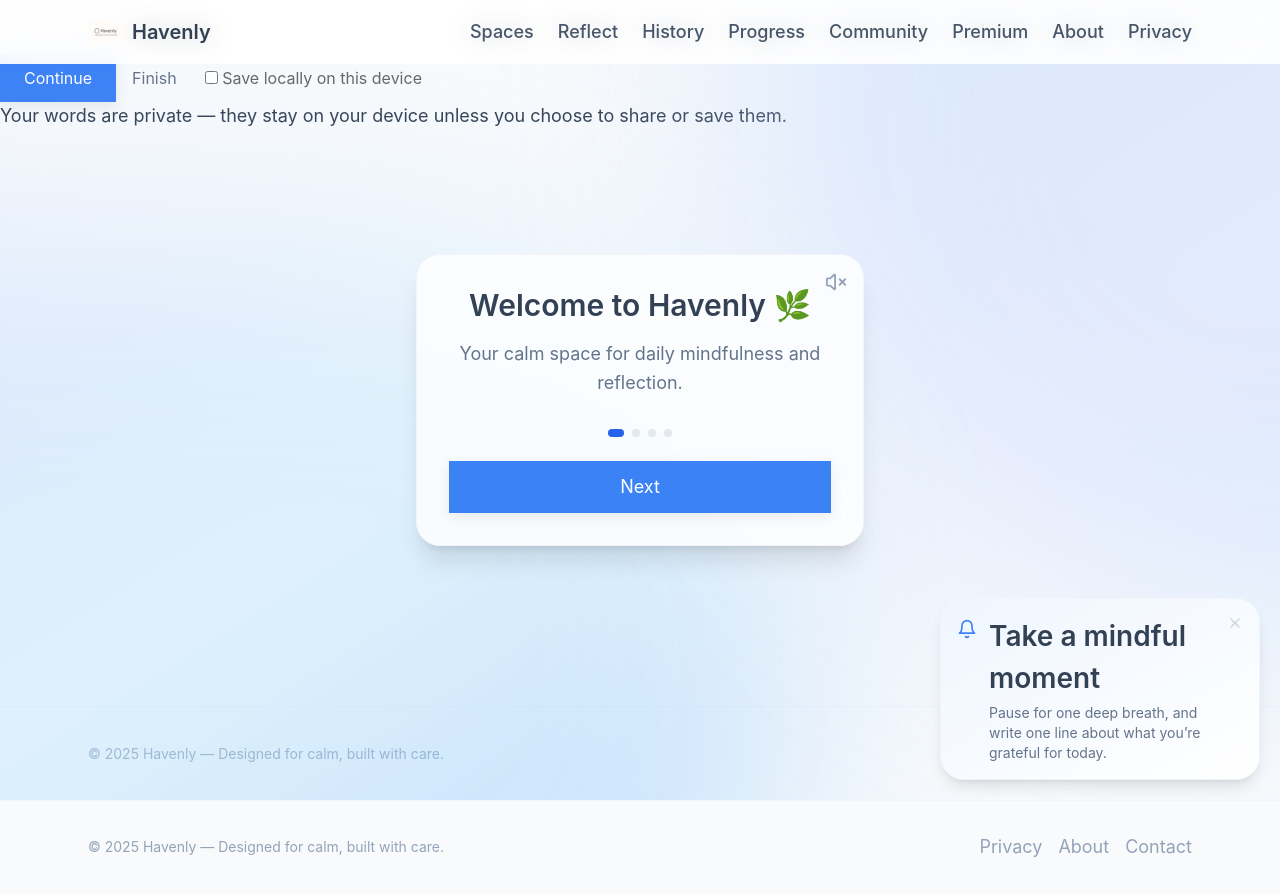
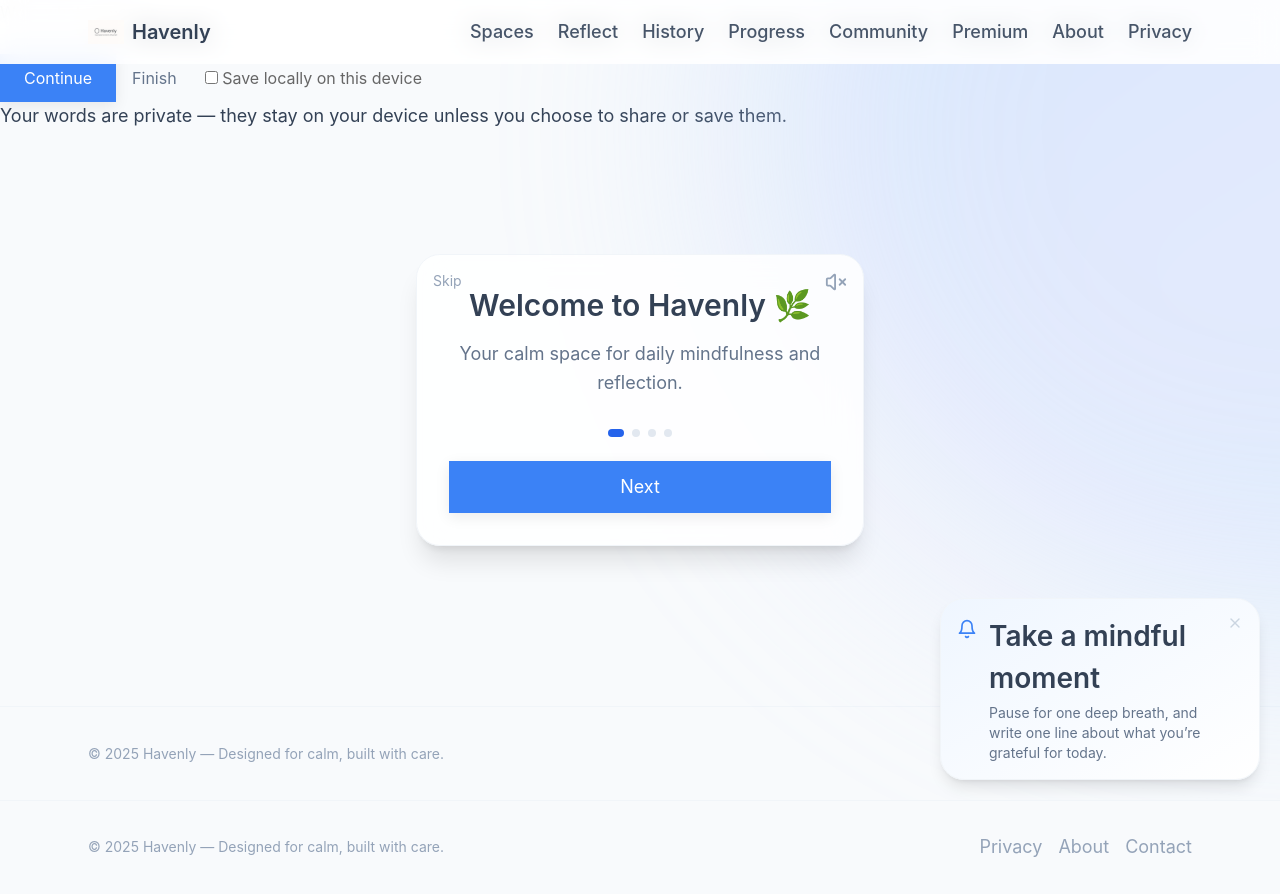
Before and after one commit to Khrboshi/havenly, a Next.js app: page /reflect in a window 1280 px wide. Built offline with nearby package versions, Linux system fonts and the light colour scheme.

Commit message:
Update OnboardingFlow.jsx

```diff
--- a/components/OnboardingFlow.jsx
+++ b/components/OnboardingFlow.jsx
@@ -5,10 +5,22 @@ import { motion, AnimatePresence } from "framer-motion";
 import { Volume2, VolumeX } from "lucide-react";
 
 const slides = [
-  { title: "Welcome to Havenly 🌿", text: "Your calm space for daily mindfulness and reflection." },
-  { title: "Reflect & Grow", text: "Write one thought a day — track your emotional patterns and progress." },
-  { title: "Private & Secure", text: "Everything stays safely in your browser. No accounts. No tracking." },
-  { title: "Ready to Begin?", text: "Start your journey toward a calmer, more mindful you." },
+  {
+    title: "Welcome to Havenly 🌿",
+    text: "Your calm space for daily mindfulness and reflection.",
+  },
+  {
+    title: "Reflect & Grow",
+    text: "Write one thought a day — track your emotional patterns and progress.",
+  },
+  {
+    title: "Private & Secure",
+    text: "Everything stays safely in your browser. No accounts. No tracking.",
+  },
+  {
+    title: "Ready to Begin?",
+    text: "Start your journey toward a calmer, more mindful you.",
+  },
 ];
 
 export default function OnboardingFlow({ onFinish }) {
@@ -29,21 +41,23 @@ export default function OnboardingFlow({ onFinish }) {
     if (soundEnabled) {
       audioRef.current.volume = 0.25;
       audioRef.current.loop = true;
-      audioRef.current.play().catch(() => {
-        // autoplay may be blocked — user must interact
-      });
+      audioRef.current.play().catch(() => {});
     } else {
       audioRef.current.pause();
     }
   }, [soundEnabled]);
 
   const next = () => {
-    if (index < slides.length - 1) {
-      setIndex((i) => i + 1);
-    } else {
+    if (index < slides.length - 1) setIndex((i) => i + 1);
+    else {
       localStorage.setItem("hasSeenOnboarding", "true");
       onFinish?.();
     }
+  };
+
+  const skip = () => {
+    localStorage.setItem("hasSeenOnboarding", "true");
+    onFinish?.();
   };
 
   return (
@@ -55,30 +69,42 @@ export default function OnboardingFlow({ onFinish }) {
         animate={{ opacity: 1 }}
         exit={{ opacity: 0 }}
       >
-        {/* Ambient Animated Background */}
+        {/* --- Animated Background --- */}
         <div className="absolute inset-0 overflow-hidden">
           <motion.div
             className="absolute -top-1/2 left-1/2 w-[120vw] h-[120vh] rounded-full bg-gradient-to-br from-blue-300 via-indigo-200 to-sky-300 dark:from-blue-800 dark:via-indigo-900 dark:to-slate-900 blur-[120px] opacity-40"
-            animate={{ scale: [1, 1.05, 1], x: ["-10%", "10%", "-10%"], y: ["0%", "5%", "0%"] }}
-            transition={{ duration: 12, repeat: Infinity, ease: "easeInOut" }}
-          />
-          <motion.div
-            className="absolute top-1/3 right-1/3 w-[100vw] h-[100vh] rounded-full bg-gradient-to-tl from-blue-400 via-sky-200 to-indigo-300 dark:from-indigo-700 dark:via-blue-800 dark:to-slate-900 blur-[100px] opacity-40"
-            animate={{ scale: [1, 1.08, 1], x: ["10%", "-10%", "10%"], y: ["5%", "0%", "5%"] }}
-            transition={{ duration: 14, repeat: Infinity, ease: "easeInOut" }}
+            animate={{
+              scale: [1, 1.05, 1],
+              x: ["-10%", "10%", "-10%"],
+              y: ["0%", "5%", "0%"],
+            }}
+            transition={{
+              duration: 12,
+              repeat: Infinity,
+              ease: "easeInOut",
+            }}
           />
         </div>
 
-        {/* Onboarding Card */}
+        {/* --- Card --- */}
         <motion.div
           key={index}
-          className="relative z-10 max-w-md w-[90%] bg-white/80 dark:bg-slate-800/80 backdrop-blur-lg border border-slate-200 dark:border-slate-700 rounded-2xl shadow-xl p-8 text-center"
+          className="relative z-10 max-w-md w-[90%] bg-white/85 dark:bg-slate-800/85 backdrop-blur-lg border border-slate-200 dark:border-slate-700 rounded-2xl shadow-xl p-8 text-center"
           initial={{ opacity: 0, y: 30 }}
           animate={{ opacity: 1, y: 0 }}
           exit={{ opacity: 0, y: -30 }}
           transition={{ duration: 0.5, ease: [0.43, 0.13, 0.23, 0.96] }}
         >
-          {/* Sound toggle button */}
+          {/* Skip */}
+          <button
+            onClick={skip}
+            aria-label="Skip onboarding"
+            className="absolute top-4 left-4 text-slate-500 dark:text-slate-400 hover:text-blue-600 dark:hover:text-blue-400 text-sm transition"
+          >
+            Skip
+          </button>
+
+          {/* Sound toggle */}
           <button
             onClick={() => setSoundEnabled((prev) => !prev)}
             className="absolute top-4 right-4 text-slate-500 hover:text-blue-600 dark:text-slate-400 dark:hover:text-blue-400 transition"
@@ -94,6 +120,7 @@ export default function OnboardingFlow({ onFinish }) {
             {slides[index].text}
           </p>
 
+          {/* Slide indicators */}
           <div className="flex items-center justify-center gap-2 mb-6">
             {slides.map((_, i) => (
               <span
@@ -103,7 +130,7 @@ export default function OnboardingFlow({ onFinish }) {
                     ? "bg-blue-600 dark:bg-blue-400 w-4"
                     : "bg-slate-300 dark:bg-slate-600"
                 }`}
-              />
+              ></span>
             ))}
           </div>
 
@@ -114,7 +141,6 @@ export default function OnboardingFlow({ onFinish }) {
             {index === slides.length - 1 ? "Start Exploring" : "Next"}
           </button>
 
-          {/* audio element */}
           <audio ref={audioRef} src="/sounds/ambient-loop.mp3" preload="auto" />
         </motion.div>
       </motion.div>
```
